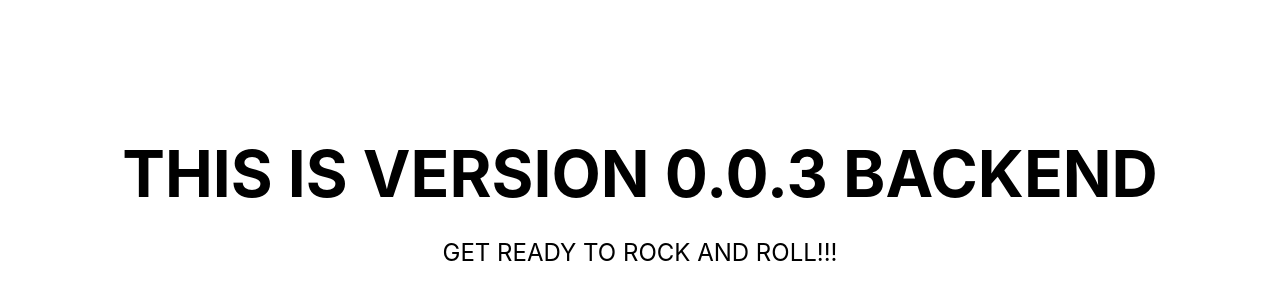
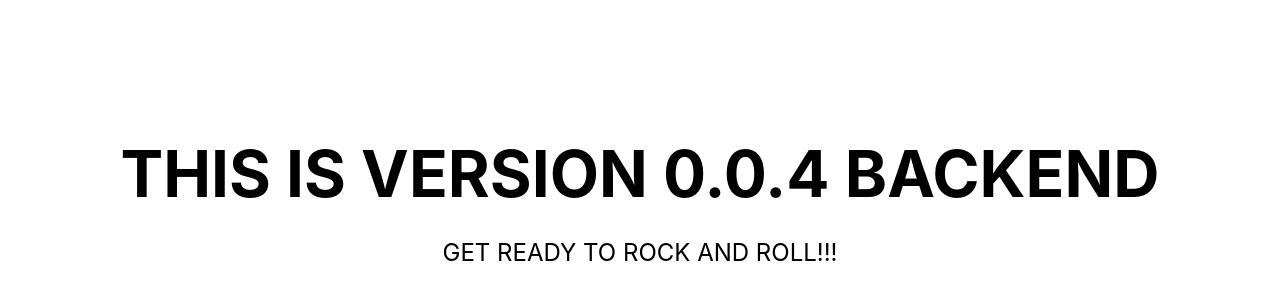
Before and after one commit to n3rdkid/test-gcp-version-deletion, a Next.js app: page / in a window 1280 px wide. Shown: the part 184-484 px from the top of the page. Built offline with nearby package versions, Linux system fonts and the light colour scheme.

Commit message:
0.0.4 Backend

```diff
--- a/pages/index.js
+++ b/pages/index.js
@@ -13,7 +13,7 @@ export default function Home() {
 
       <main className={styles.main}>
         <h1 className={styles.title}>
-          THIS IS VERSION 0.0.3 BACKEND
+          THIS IS VERSION 0.0.4 BACKEND
         </h1>
 
         <p className={styles.description}>
```
